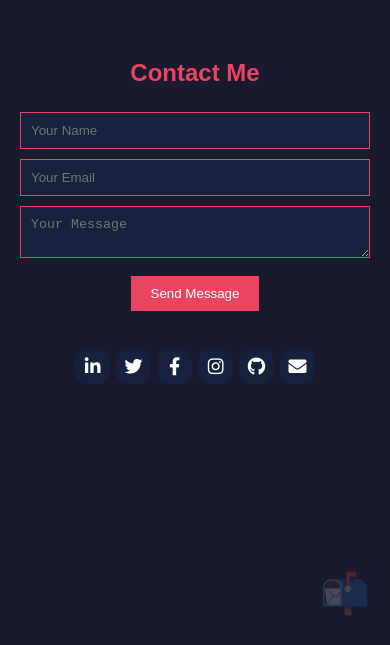
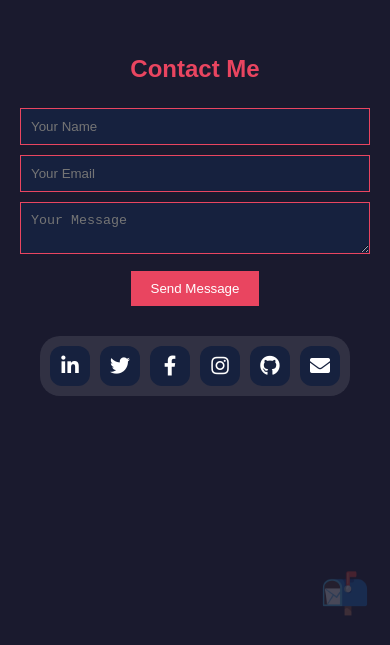
Before and after one commit to Balir001/Myportfolio, a plain HTML site: page index.html in a window 390 px wide. Shown: the part 2731-3376 px from the top of the page. Drawn offline with Linux system fonts and the light colour scheme.

Commit message:
Responsive contact section update

```diff
--- a/index.html
+++ b/index.html
@@ -377,7 +377,7 @@
         }
       }
 
-  /* Existing styles... */
+
 
   .social-media-dock {
     display: flex;
@@ -388,6 +388,7 @@
     padding: 10px;
     margin-top: 30px;
     transition: all 0.3s ease;
+
   }
 
   .dock-icon {
@@ -431,18 +432,6 @@
     }
   }
 
-  @media (max-width: 480px) {
-    .social-media-dock {
-      background-color: transparent;
-    }
-
-    .dock-icon {
-      width: 35px;
-      height: 35px;
-      margin: 3px;
-      font-size: 18px;
-    }
-  }
 </style>
 
 
```
